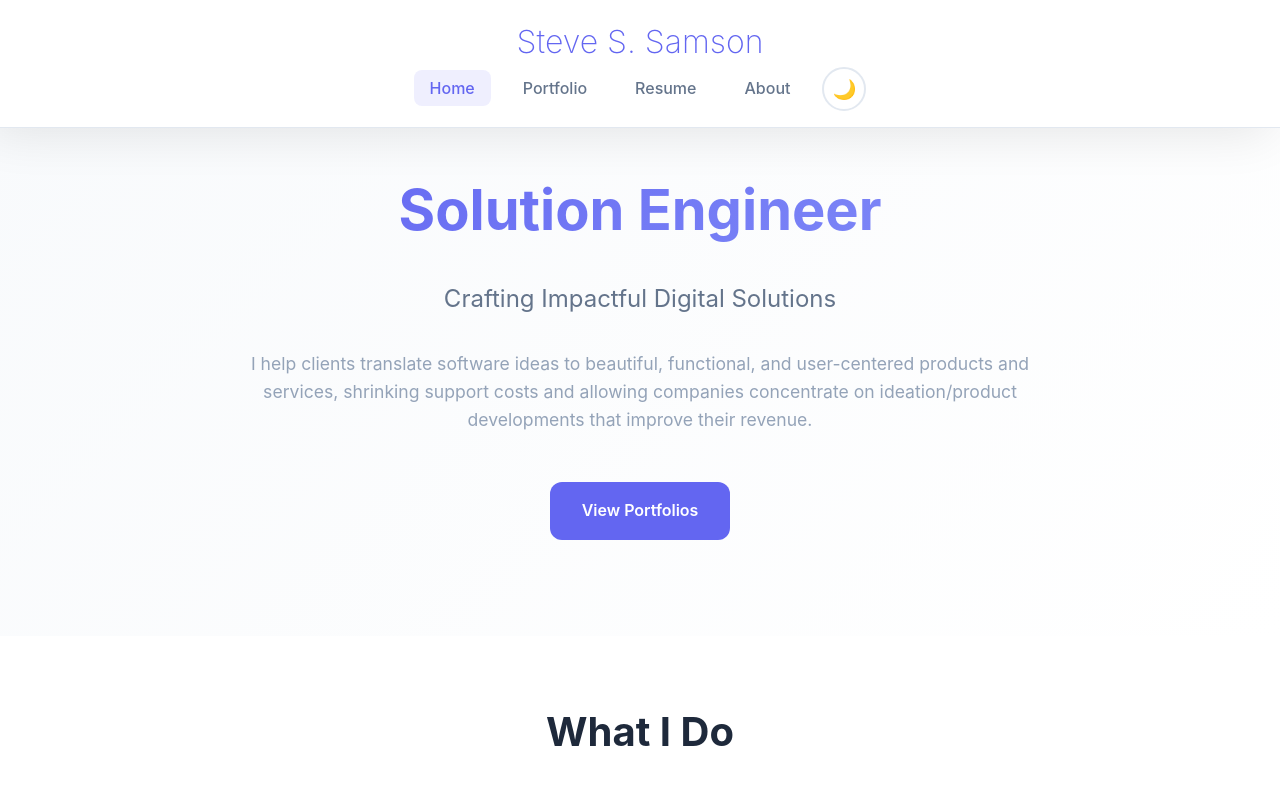
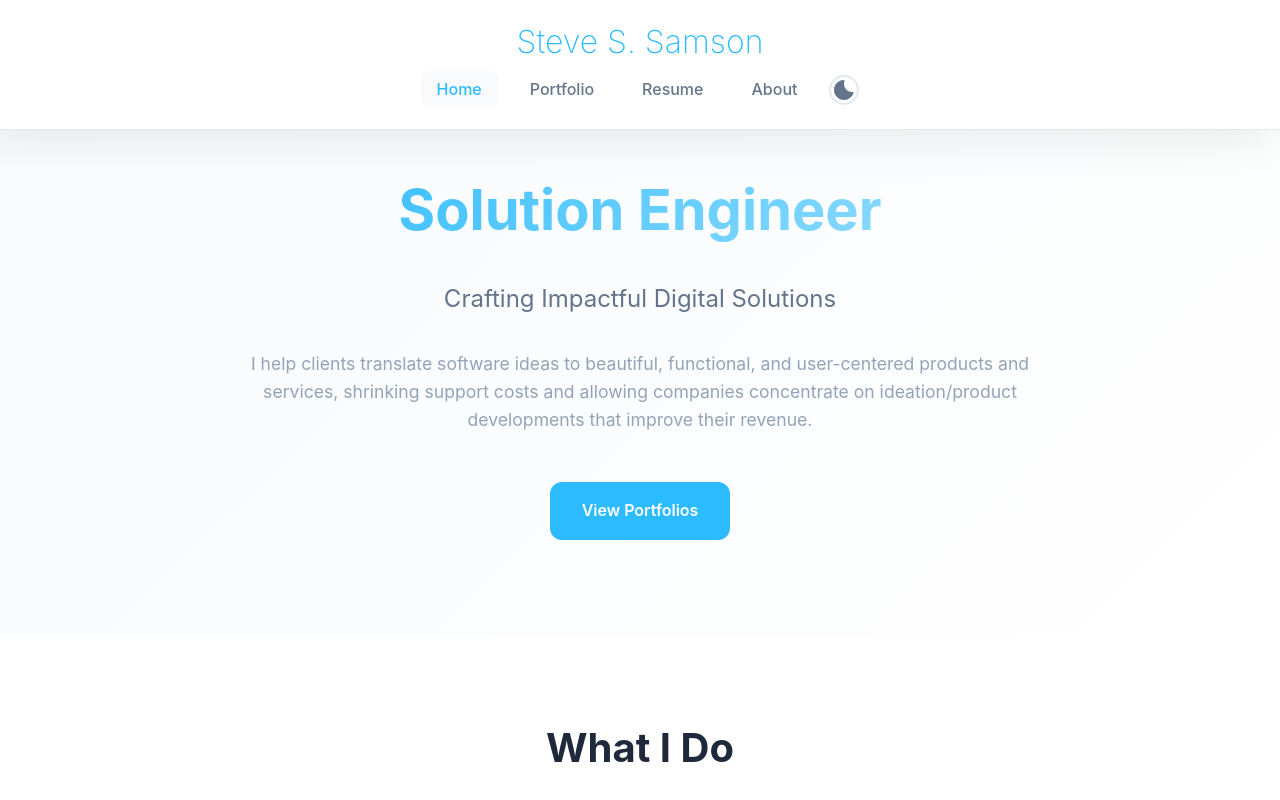
Before and after one commit to steveesamson/home, a SvelteKit app: page / in a window 1280 px wide. Shown: the top 800 px of the page. Built offline with nearby package versions, Linux system fonts and the light colour scheme.

Commit message:
change theme, switch from store to runes

```diff
--- /dev/null
+++ b/src/lib/icon.svelte
@@ -0,0 +1,29 @@
+<script lang="ts">
+	type Props = {
+		size?: number;
+		type: 'light' | 'dark';
+	};
+	let { size = 24, type }: Props = $props();
+</script>
+
+<svg
+	xmlns="http://www.w3.org/2000/svg"
+	width={size}
+	height={size}
+	viewBox="0 0 24 24"
+	fill="currentColor"
+	aria-hidden="true"
+>
+	{#if type === 'dark'}
+		<path
+			fill-rule="evenodd"
+			d="M13 3a1 1 0 1 0-2 0v2a1 1 0 1 0 2 0V3ZM6.343 4.929A1 1 0 0 0 4.93 6.343l1.414 1.414a1 1 0 0 0 1.414-1.414L6.343 4.929Zm12.728 1.414a1 1 0 0 0-1.414-1.414l-1.414 1.414a1 1 0 0 0 1.414 1.414l1.414-1.414ZM12 7a5 5 0 1 0 0 10 5 5 0 0 0 0-10Zm-9 4a1 1 0 1 0 0 2h2a1 1 0 1 0 0-2H3Zm16 0a1 1 0 1 0 0 2h2a1 1 0 1 0 0-2h-2ZM7.757 17.657a1 1 0 1 0-1.414-1.414l-1.414 1.414a1 1 0 1 0 1.414 1.414l1.414-1.414Zm9.9-1.414a1 1 0 0 0-1.414 1.414l1.414 1.414a1 1 0 0 0 1.414-1.414l-1.414-1.414ZM13 19a1 1 0 1 0-2 0v2a1 1 0 1 0 2 0v-2Z"
+			clip-rule="evenodd"
+		/>{:else}
+		<path
+			fill-rule="evenodd"
+			d="M11.675 2.015a.998.998 0 0 0-.403.011C6.09 2.4 2 6.722 2 12c0 5.523 4.477 10 10 10 4.356 0 8.058-2.784 9.43-6.667a1 1 0 0 0-1.02-1.33c-.08.006-.105.005-.127.005h-.001l-.028-.002A5.227 5.227 0 0 0 20 14a8 8 0 0 1-8-8c0-.952.121-1.752.404-2.558a.996.996 0 0 0 .096-.428V3a1 1 0 0 0-.825-.985Z"
+			clip-rule="evenodd"
+		/>
+	{/if}
+</svg>
--- a/src/lib/theme.ts
+++ b/src/lib/theme.svelte.ts
@@ -1,11 +1,13 @@
-import { writable } from 'svelte/store';
 import { browser } from '$app/environment';
 
 function createThemeStore() {
-    const { subscribe, set } = writable('light');
+    // const { subscribe, set } = writable('light');
+    let active = $state('light');
 
     return {
-        subscribe,
+        get current() {
+            return active;
+        },
         toggle: () => {
             if (browser) {
                 const currentTheme = document.documentElement.getAttribute('data-theme') || 'light';
@@ -13,20 +15,20 @@ function createThemeStore() {
 
                 document.documentElement.setAttribute('data-theme', newTheme);
                 localStorage.setItem('theme', newTheme);
-                set(newTheme);
+                active = newTheme;
             }
         },
         init: (oldTheme?: string) => {
             if (browser) {
                 if (oldTheme) {
                     document.documentElement.setAttribute('data-theme', oldTheme);
-                    set(oldTheme);
+                    active = oldTheme;
                 } else {
                     const savedTheme = localStorage.getItem('theme') ||
                         (window.matchMedia('(prefers-color-scheme: dark)').matches ? 'dark' : 'light');
 
                     document.documentElement.setAttribute('data-theme', savedTheme);
-                    set(savedTheme);
+                    active = savedTheme;
                 }
 
             }
--- a/src/routes/+layout.svelte
+++ b/src/routes/+layout.svelte
@@ -1,8 +1,9 @@
 <script lang="ts">
-	import { theme } from '$lib/theme.js';
+	import { theme } from '$lib/theme.svelte.js';
 	import { page } from '$app/state';
 	import { onMount } from 'svelte';
 	import { base } from '$app/paths';
+	import Icon from '$lib/icon.svelte';
 
 	let { children, data } = $props();
 
@@ -44,7 +45,7 @@
 		content="Modern professional portfolio showcasing creative digital experiences"
 	/>
 </svelte:head>
-<!-- Navigation -->
+
 <nav class="nav" style:transform={navHidden ? 'translateY(-100%)' : 'translateY(0)'}>
 	<div class="nav-container">
 		<a href={`${base}/`} class="logo">Steve S. Samson</a>
@@ -65,13 +66,7 @@
 			</li>
 			<li>
 				<button class="theme-switcher" onclick={theme.toggle} aria-label="Toggle theme">
-					<span class="theme-icon">
-						{#if $theme === 'light'}
-							🌙
-						{:else}
-							☀️
-						{/if}
-					</span>
+					<Icon type={theme.current as 'light' | 'dark'} />
 				</button>
 			</li>
 		</ul>
--- a/src/routes/about/+page.svelte
+++ b/src/routes/about/+page.svelte
@@ -48,7 +48,7 @@
 {#snippet listValues()}
 	{#each values as val (val.title)}
 		<div style="margin-bottom: 1.5rem;" animate:flip>
-			<strong style="color: var(--primary);">{val.title}</strong>
+			<strong style="color: var(--secondary);">{val.title}</strong>
 			<div style="margin-top: 0.5rem;">{val.content}</div>
 		</div>
 	{/each}
--- a/src/routes/portfolios/+page.svelte
+++ b/src/routes/portfolios/+page.svelte
@@ -97,7 +97,7 @@
 {#snippet listPortfolios()}
 	{#each portfolios as next (next.title)}
 		<div class="card" animate:flip>
-			<div class="card-title">{next.title}</div>
+			<div class="card-title porfolio">{next.title}</div>
 			<div class="card-content">
 				<p>{next.content}</p>
 				<p><strong>Technologies:</strong> {next.tech}</p>
@@ -125,4 +125,7 @@
 	.card :global(.custom-link .nav-link) {
 		color: var(--text-secondary);
 	}
+	.card :global(.card-title.porfolio) {
+		color: var(--primary);
+	}
 </style>
--- a/static/css/style.css
+++ b/static/css/style.css
@@ -7,9 +7,14 @@
 }
 
 :root {
-    --primary: #6366f1;
-    --primary-light: #818cf8;
-    --primary-dark: #4f46e5;
+
+
+    --primary: #2CBBFF;
+    --primary-light: #9CDFFF;
+    --primary-dark: #007EBB;
+
+
+
     --bg-primary: #ffffff;
     --bg-secondary: #f8fafc;
     --bg-tertiary: #f1f5f9;
@@ -22,11 +27,14 @@
 }
 
 [data-theme="dark"] {
-    --primary: #818cf8;
-    --primary-light: #a5b4fc;
-    --primary-dark: #6366f1;
-    --bg-primary: #0f172a;
-    --bg-secondary: #1e293b;
+
+    --primary: #2CBBFF;
+    --primary-light: #9CDFFF;
+    --primary-dark: #007EBB;
+
+    --bg-primary: #00324A;
+
+    --bg-secondary: #072d40;
     --bg-tertiary: #334155;
     --text-primary: #f1f5f9;
     --text-secondary: #cbd5e1;
@@ -60,7 +68,7 @@ body {
 }
 
 [data-theme="dark"] .nav {
-    background: rgba(15, 23, 42, 0.95);
+    background-color: #08354a;
 }
 
 .nav-container {
@@ -69,9 +77,7 @@ body {
     padding: 1rem 2rem;
     display: flex;
     flex-direction: column;
-    /* justify-content: space-between; */
     align-items: center;
-    /* height: 70px; */
 }
 
 .logo {
@@ -80,6 +86,7 @@ body {
     color: var(--primary);
     text-decoration: none;
     transition: transform 0.3s ease;
+
 }
 
 .logo:hover {
@@ -90,24 +97,56 @@ body {
     display: flex;
     flex-direction: row;
     list-style: none;
-    gap: 1rem;
+    gap: 0.5rem;
     align-items: center;
+    margin-block: 0.5rem;
 }
 
 .nav-link {
     text-decoration: none;
     color: var(--text-secondary);
-    font-weight: 500;
-    padding: 0.5rem 1rem;
+
     border-radius: 0.5rem;
     transition: all 0.3s ease;
     position: relative;
+
+    /* padding: 0.5rem 1rem; */
+
+    padding: 0.35rem;
+    font-size: 0.75rem;
+    font-weight: bold;
+
+
+    /*
+        padding: 0.5rem 1rem;
+        font-weight: 500;
+         font-size: 1rem;
+    */
+
+}
+
+@media screen and (min-width:400px) {
+
+    .nav-links {
+        gap: 1rem;
+    }
+
+    .nav-link {
+        font-size: 1rem;
+        font-weight: 500;
+    }
+}
+
+@media screen and (min-width:600px) {
+    .nav-link {
+        padding: 0.5rem 1rem;
+    }
 }
 
 .nav-link:hover,
 .nav-link.active {
     color: var(--primary);
-    background: rgba(99, 102, 241, 0.1);
+    background-color: var(--bg-secondary);
 }
 
 /* Main Content */
@@ -231,6 +270,7 @@ body {
     font-weight: 700;
     text-align: center;
     margin-bottom: 3rem;
+    margin-top: 1rem;
     color: var(--text-primary);
 }
 
@@ -340,10 +380,11 @@ body {
     background: none;
     border: 2px solid var(--border);
     border-radius: 50%;
-    width: 44px;
-    height: 44px;
+    width: 30px;
+    height: 30px;
     display: flex;
     align-items: center;
+    padding: 0;
     justify-content: center;
     cursor: pointer;
     transition: all 0.3s ease;
@@ -354,24 +395,14 @@ body {
     border-color: var(--primary);
     color: var(--primary);
     transform: scale(1.05);
-}
-
-.theme-icon {
-    font-size: 1.2rem;
-    transition: transform 0.3s ease;
-}
-
-.theme-switcher:hover .theme-icon {
     transform: rotate(20deg);
 }
 
-@media (max-width: 768px) {
+
+
+@media screen and (max-width: 768px) {
     .nav-container {
         padding: 0 1rem;
-    }
-
-    .nav-links {
-        gap: 1rem;
     }
 
     .theme-switcher {
```
Also changed, not shown: src/routes/resume/+page.svelte (+5 -2 lines), 49 other files (tests, documents, lock files or other folders).
